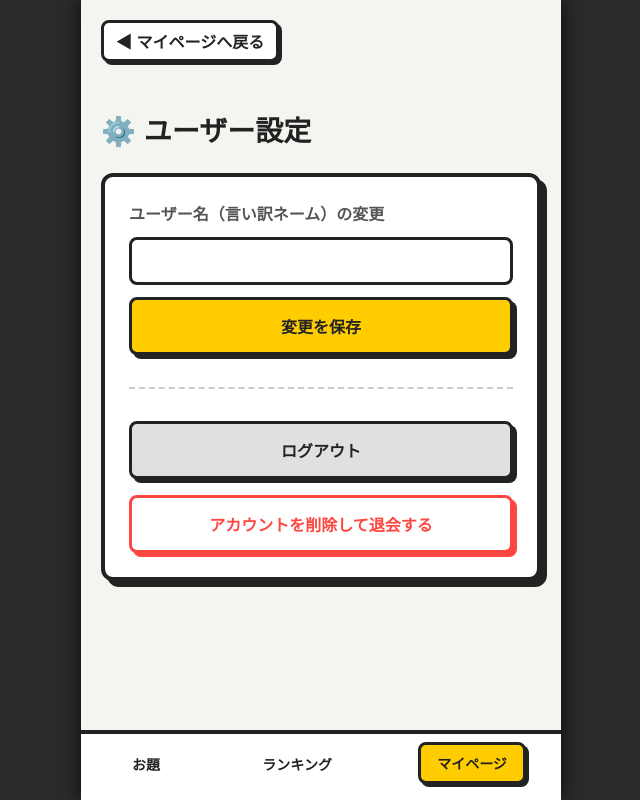
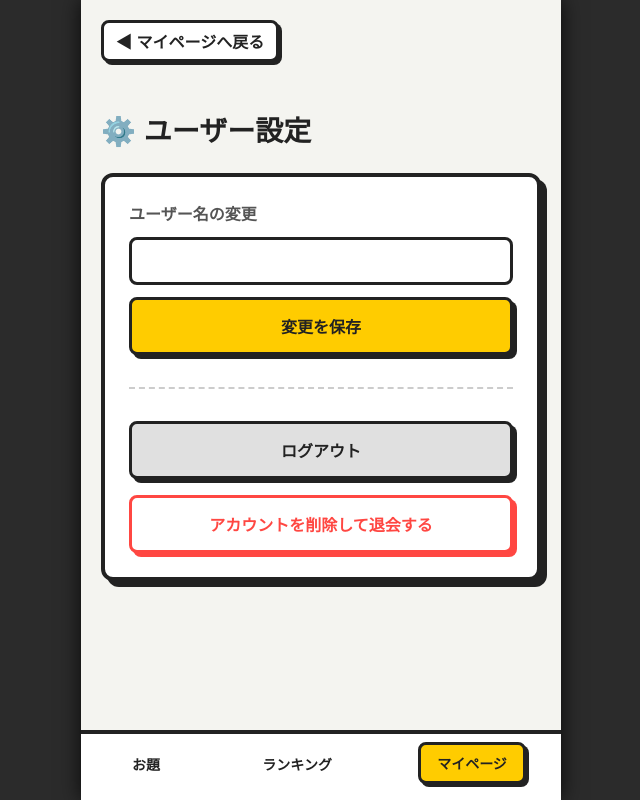
Before and after one commit to yuki-kunn/excuse-king, a SvelteKit app: page /mypage/settings in a window 1280 px wide. Shown: the whole page, without its empty margins (319-959 px from the left). Built offline with nearby package versions, Linux system fonts and the light colour scheme; no server answers; the database is empty; sample sign-in values are in the browser's storage.

Commit message:
細かい文言修正

```diff
--- a/src/routes/mypage/+page.svelte
+++ b/src/routes/mypage/+page.svelte
@@ -94,7 +94,7 @@
     </div>
 
     <div class="history-section">
-      <h3 class="section-title">📜 あなたの伝説（投稿履歴）</h3>
+      <h3 class="section-title">📜 投稿履歴</h3>
 
       {#if myPosts.length === 0}
         <p class="empty-text">まだ投稿がありません。お題に挑戦してみよう！</p>
--- a/src/routes/mypage/settings/+page.svelte
+++ b/src/routes/mypage/settings/+page.svelte
@@ -95,7 +95,7 @@
     <div class="settings-card">
 
       <div class="section">
-        <label for="nameInput" class="section-label">ユーザー名（言い訳ネーム）の変更</label>
+        <label for="nameInput" class="section-label">ユーザー名の変更</label>
         <div class="input-group">
           <input
             id="nameInput"
```
